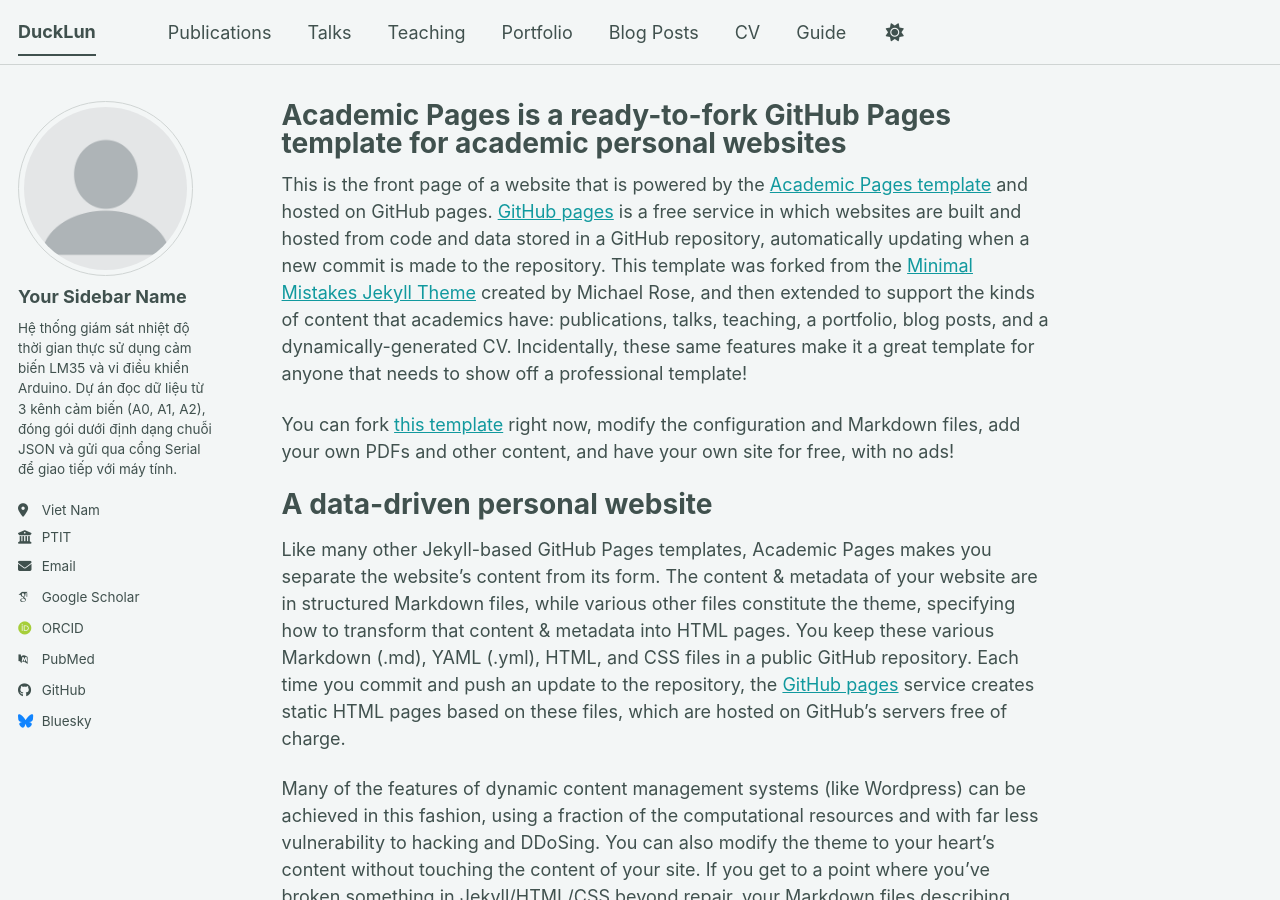
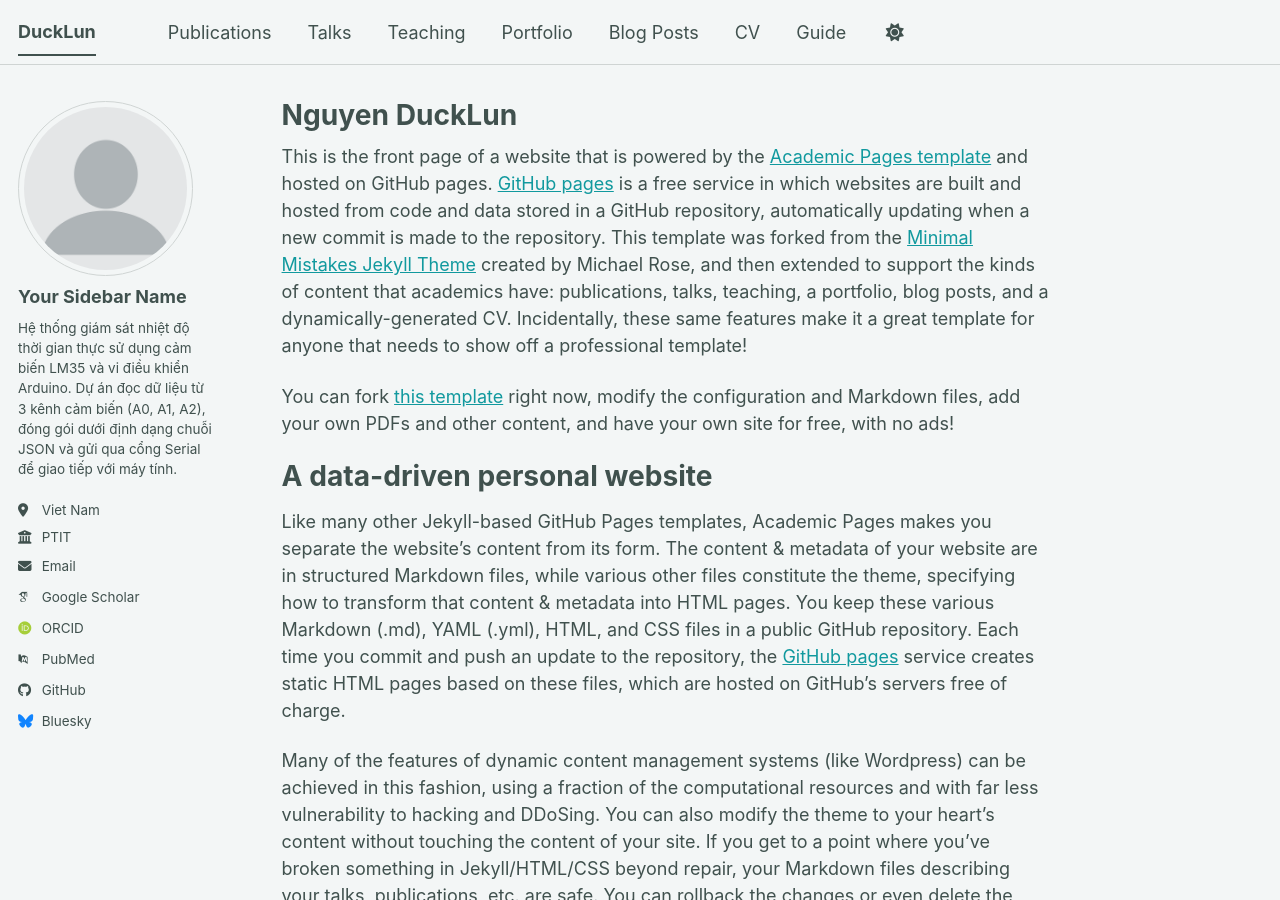
Before and after one commit to ducklun/ducklun.github.io, a Jekyll site: the page built from _pages/about.md, in a window 1280 px wide and 900 px high. Built offline with Jekyll 4.4.1, drawn with Linux system fonts in a browser that asks for light colours; some web fonts are replaced; a script bundle is joined from its source files by our own code; library files that are not in the unit come from our copies.

Commit message:
Update about.md

```diff
--- a/_pages/about.md
+++ b/_pages/about.md
@@ -1,6 +1,6 @@
 ---
 permalink: /
-title: "Academic Pages is a ready-to-fork GitHub Pages template for academic personal websites"
+title: "Nguyen DuckLun"
 author_profile: true
 redirect_from:
   - /about/
```
